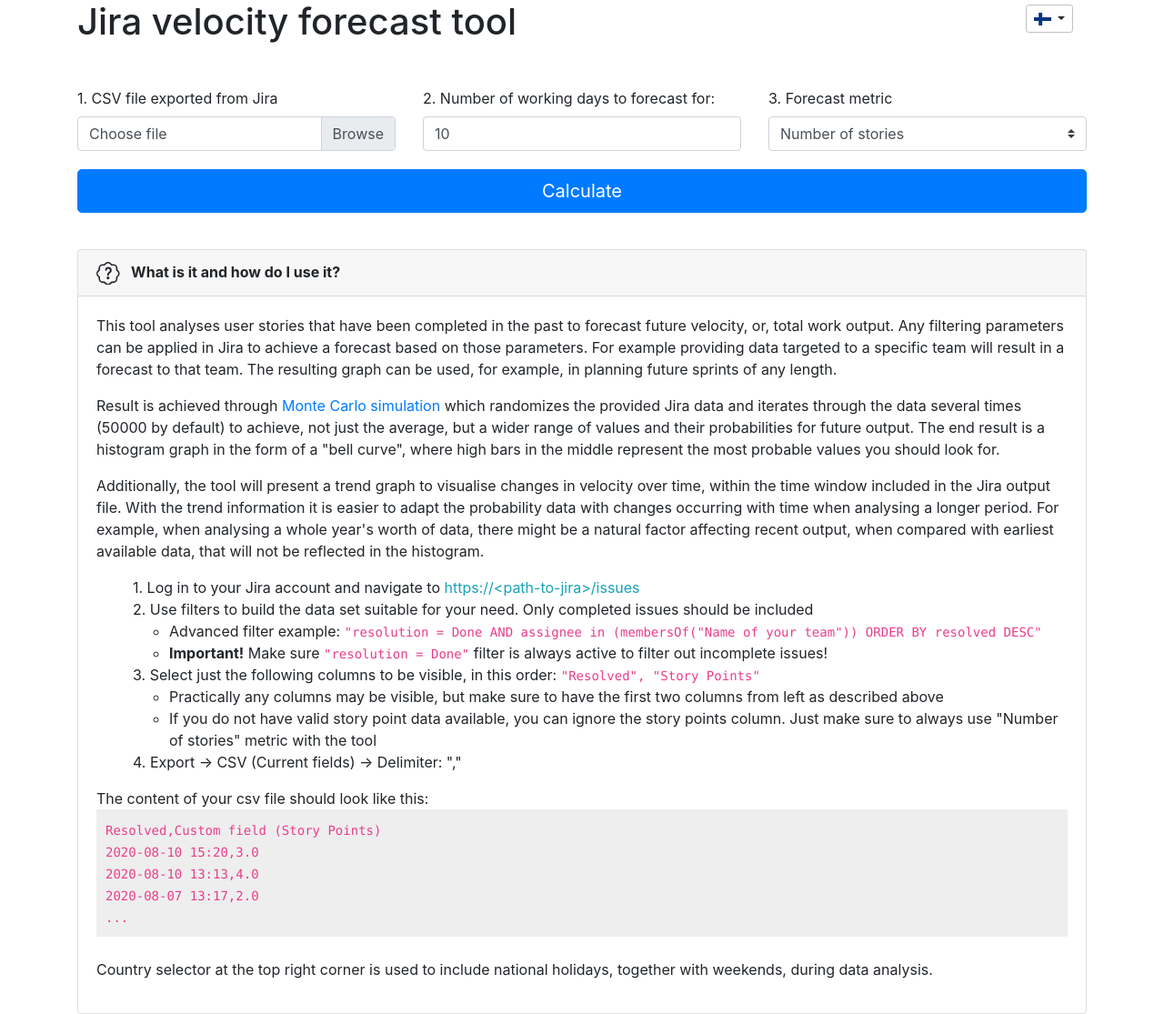
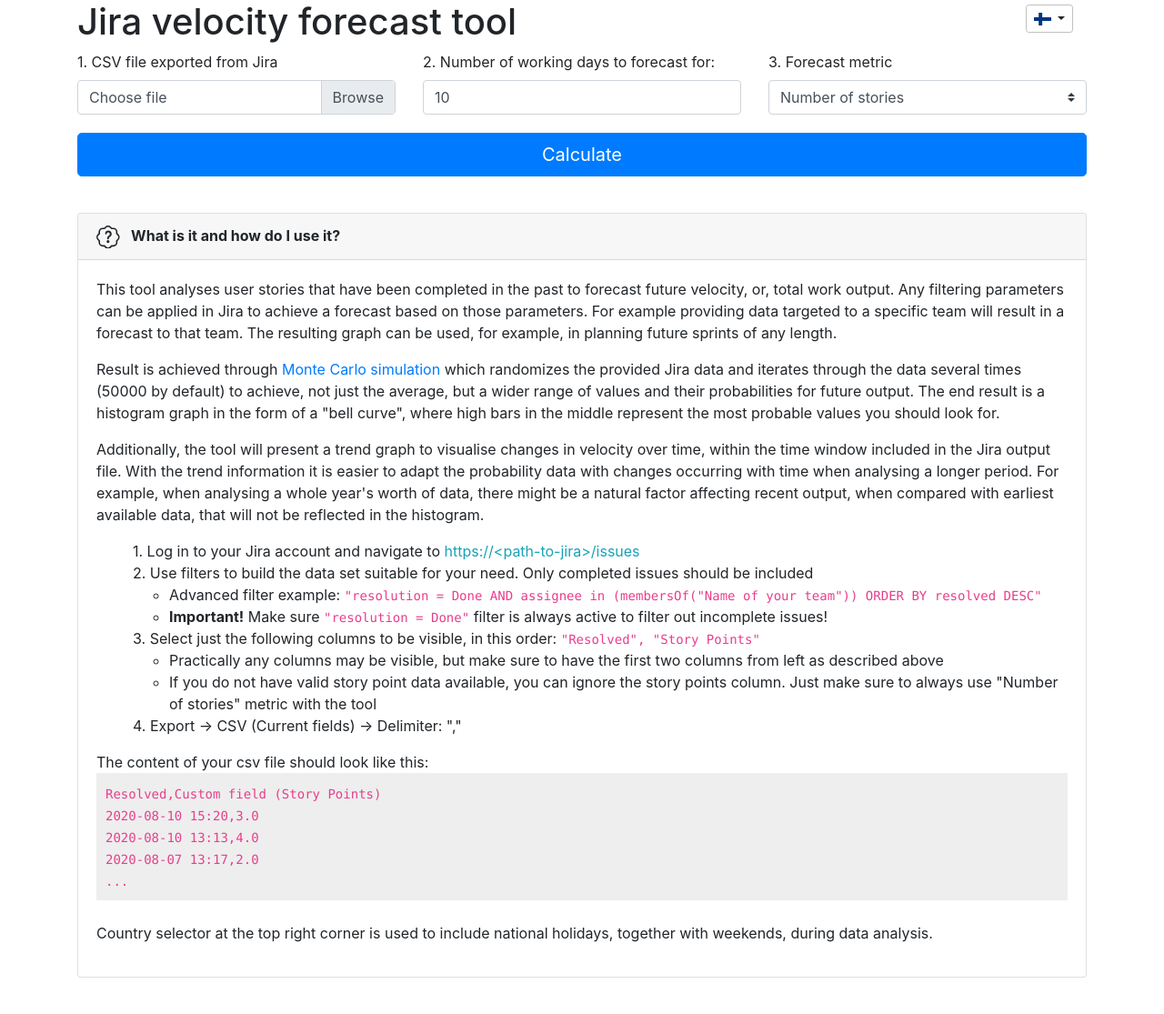
Before and after one commit to ais6000/jira-velocity-forecast, a PHP site: page / in a window 1280 px wide. Shown: the whole page at 91% size. After the commit the page ends 1075 px from the top, so only its background shows below. Run offline with PHP 8.4, Linux system fonts and the light colour scheme; some libraries are stand-ins or nearby versions.

Commit message:
Created local css resource

```diff
--- a/View/Templates/Head.tpl
+++ b/View/Templates/Head.tpl
@@ -24,5 +24,6 @@
           href="https://cdnjs.cloudflare.com/ajax/libs/flag-icon-css/3.5.0/css/flag-icon.min.css"
           integrity="sha512-Cv93isQdFwaKBV+Z4X8kaVBYWHST58Xb/jVOcV9aRsGSArZsgAnFIhMpDoMDcFNoUtday1hdjn0nGp3+KZyyFw=="
           crossorigin="anonymous" />
+    <link rel="stylesheet" href="resources/css/styles.css">
     <title>Jira velocity forecast tool</title>
 </head>
--- a/View/Templates/Main/CountrySelection.tpl
+++ b/View/Templates/Main/CountrySelection.tpl
@@ -1,6 +1,6 @@
 <div class="col-3 text-right">
-    <div class="dropdown show" style="margin: 5px 15px 0 0;">
-        <a class="btn btn-sm dropdown-toggle" href="#" role="button" id="dropdownMenuLink" data-toggle="dropdown" aria-haspopup="true" aria-expanded="false" style="border: 1px solid silver;">
+    <div class="dropdown show flag-dd">
+        <a class="btn btn-sm dropdown-toggle" href="#" role="button" id="dropdownMenuLink" data-toggle="dropdown" aria-haspopup="true" aria-expanded="false">
             <span class="flag-icon flag-icon-{{countryLowercase}}"></span>
         </a>
         <div class="dropdown-menu" aria-labelledby="dropdownMenuLink">
--- a/View/Templates/Main/Form.tpl
+++ b/View/Templates/Main/Form.tpl
@@ -1,17 +1,17 @@
  <form action="{{baseUrl}}" method="post" enctype="multipart/form-data">
     <div class="row">
-        <div class="col-xl" style="height: 90px;">
+        <div class="col-xl form-item-container">
             <label for="file">1. CSV file exported from Jira</label>
             <div class="custom-file">
                 <input type="file" class="custom-file-input" id="file" name="{{paramFile}}">
                 <label class="custom-file-label" for="file">Choose file</label>
             </div>
         </div>
-        <div class="col-xl" style="height: 90px;">
+        <div class="col-xl form-item-container">
             <label for="days">2. Number of working days to forecast for:</label>
             <input type="text" class="form-control" id="days" name="{{paramDays}}" placeholder="10 equals two week sprint" value="10" required>
         </div>
-        <div class="col-xl" style="height: 90px;">
+        <div class="col-xl form-item-container">
             <label for="metric">3. Forecast metric</label>
             <select class="custom-select d-block w-100" id="metric" name="{{paramMetric}}">
                 <option value="{{metricNumOfStories}}">Number of stories</option>
--- a/View/Templates/Main/Graphs.tpl
+++ b/View/Templates/Main/Graphs.tpl
@@ -1,5 +1,5 @@
 <div class="alert alert-success" role="alert">
-    <svg width="1.6em" height="1.6em" viewBox="0 0 16 16" class="bi bi-check-square" fill="currentColor" xmlns="http://www.w3.org/2000/svg" style="margin-right: 8px;">
+    <svg width="1.6em" height="1.6em" viewBox="0 0 16 16" class="bi bi-check-square" fill="currentColor" xmlns="http://www.w3.org/2000/svg">
         <path fill-rule="evenodd" d="M14 1H2a1 1 0 0 0-1 1v12a1 1 0 0 0 1 1h12a1 1 0 0 0 1-1V2a1 1 0 0 0-1-1zM2 0a2 2 0 0 0-2 2v12a2 2 0 0 0 2 2h12a2 2 0 0 0 2-2V2a2 2 0 0 0-2-2H2z"/>
         <path fill-rule="evenodd" d="M10.97 4.97a.75.75 0 0 1 1.071 1.05l-3.992 4.99a.75.75 0 0 1-1.08.02L4.324 8.384a.75.75 0 1 1 1.06-1.06l2.094 2.093 3.473-4.425a.236.236 0 0 1 .02-.022z"/>
     </svg>
--- a/View/Templates/Main/Instructions.tpl
+++ b/View/Templates/Main/Instructions.tpl
@@ -1,6 +1,6 @@
-<div class="card" style="margin-top: 40px;">
+<div class="card instructions-container">
     <div class="card-header">
-        <svg width="1.6em" height="1.6em" viewBox="0 0 16 16" class="bi bi-patch-question" fill="currentColor" xmlns="http://www.w3.org/2000/svg" style="margin-right: 8px;">
+        <svg width="1.6em" height="1.6em" viewBox="0 0 16 16" class="bi bi-patch-question" fill="currentColor" xmlns="http://www.w3.org/2000/svg">
             <path d="M7.002 11a1 1 0 1 1 2 0 1 1 0 0 1-2 0zM8.05 9.6c.336 0 .504-.24.554-.627.04-.534.198-.815.847-1.26.673-.475 1.049-1.09 1.049-1.986 0-1.325-.92-2.227-2.262-2.227-1.02 0-1.792.492-2.1 1.29A1.71 1.71 0 0 0 6 5.48c0 .393.203.64.545.64.272 0 .455-.147.564-.51.158-.592.525-.915 1.074-.915.61 0 1.03.446 1.03 1.084 0 .563-.208.885-.822 1.325-.619.433-.926.914-.926 1.64v.111c0 .428.208.745.585.745z"/>
             <path fill-rule="evenodd" d="M10.273 2.513l-.921-.944.715-.698.622.637.89-.011a2.89 2.89 0 0 1 2.924 2.924l-.01.89.636.622a2.89 2.89 0 0 1 0 4.134l-.637.622.011.89a2.89 2.89 0 0 1-2.924 2.924l-.89-.01-.622.636a2.89 2.89 0 0 1-4.134 0l-.622-.637-.89.011a2.89 2.89 0 0 1-2.924-2.924l.01-.89-.636-.622a2.89 2.89 0 0 1 0-4.134l.637-.622-.011-.89a2.89 2.89 0 0 1 2.924-2.924l.89.01.622-.636a2.89 2.89 0 0 1 4.134 0l-.715.698a1.89 1.89 0 0 0-2.704 0l-.92.944-1.32-.016a1.89 1.89 0 0 0-1.911 1.912l.016 1.318-.944.921a1.89 1.89 0 0 0 0 2.704l.944.92-.016 1.32a1.89 1.89 0 0 0 1.912 1.911l1.318-.016.921.944a1.89 1.89 0 0 0 2.704 0l.92-.944 1.32.016a1.89 1.89 0 0 0 1.911-1.912l-.016-1.318.944-.921a1.89 1.89 0 0 0 0-2.704l-.944-.92.016-1.32a1.89 1.89 0 0 0-1.912-1.911l-1.318.016z"/>
         </svg>
@@ -26,7 +26,7 @@
             with time when analysing a longer period. For example, when analysing a whole year's worth of data, there might be a natural
             factor affecting recent output, when compared with earliest available data, that will not be reflected in the histogram.
         </p>
-        <ul style="list-style-type: none;">
+        <ul class="instructions-steps">
             <li>1. Log in to your Jira account and navigate to <span class="text-info">https://&lt;path-to-jira&gt;/issues</span></li>
             <li>2. Use filters to build the data set suitable for your need. Only completed issues should be included</li>
             <li><ul><li>Advanced filter example: <code>"resolution = Done AND assignee in (membersOf("Name of your team")) ORDER BY resolved DESC"</code></li></ul></li>
@@ -37,7 +37,7 @@
             <li>4. Export -> CSV (Current fields) -> Delimiter: ","</li>
         </ul>
         The content of your csv file should look like this:
-        <div style="background-color: #eee; padding: 10px;">
+        <div class="instructions-csv">
             <code>
                 Resolved,Custom field (Story Points)<br />
                 2020-08-10 15:20,3.0<br />
--- a/View/Templates/Main/Title.tpl
+++ b/View/Templates/Main/Title.tpl
@@ -1,4 +1,4 @@
-<div class="row" style="margin-bottom: 40px;">
+<div class="row" class="title-row">
     <div class="col-9">
         <h1>Jira velocity forecast tool</h1>
     </div>
--- a/View/Templates/Main/Warnings.tpl
+++ b/View/Templates/Main/Warnings.tpl
@@ -1,5 +1,5 @@
 <div class="alert alert-danger" role="alert">
-    <svg width="1.6em" height="1.6em" viewBox="0 0 16 16" class="bi bi-shield-exclamation" fill="currentColor" xmlns="http://www.w3.org/2000/svg" style="margin-right: 8px;">
+    <svg width="1.6em" height="1.6em" viewBox="0 0 16 16" class="bi bi-shield-exclamation" fill="currentColor" xmlns="http://www.w3.org/2000/svg">
         <path fill-rule="evenodd" d="M5.443 1.991a60.17 60.17 0 0 0-2.725.802.454.454 0 0 0-.315.366C1.87 7.056 3.1 9.9 4.567 11.773c.736.94 1.533 1.636 2.197 2.093.333.228.626.394.857.5.116.053.21.089.282.11A.73.73 0 0 0 8 14.5c.007-.001.038-.005.097-.023.072-.022.166-.058.282-.111.23-.106.525-.272.857-.5a10.197 10.197 0 0 0 2.197-2.093C12.9 9.9 14.13 7.056 13.597 3.159a.454.454 0 0 0-.315-.366c-.626-.2-1.682-.526-2.725-.802C9.491 1.71 8.51 1.5 8 1.5c-.51 0-1.49.21-2.557.491zm-.256-.966C6.23.749 7.337.5 8 .5c.662 0 1.77.249 2.813.525a61.09 61.09 0 0 1 2.772.815c.528.168.926.623 1.003 1.184.573 4.197-.756 7.307-2.367 9.365a11.191 11.191 0 0 1-2.418 2.3 6.942 6.942 0 0 1-1.007.586c-.27.124-.558.225-.796.225s-.526-.101-.796-.225a6.908 6.908 0 0 1-1.007-.586 11.192 11.192 0 0 1-2.417-2.3C2.167 10.331.839 7.221 1.412 3.024A1.454 1.454 0 0 1 2.415 1.84a61.11 61.11 0 0 1 2.772-.815z"/>
         <path d="M7.002 11a1 1 0 1 1 2 0 1 1 0 0 1-2 0zM7.1 4.995a.905.905 0 1 1 1.8 0l-.35 3.507a.552.552 0 0 1-1.1 0L7.1 4.995z"/>
     </svg>
--- /dev/null
+++ b/public/resources/css/styles.css
@@ -0,0 +1,32 @@
+/* Title */
+.title-row {
+    margin-bottom: 40px;
+}
+.flag-dd {
+    margin: 5px 15px 0 0;
+}
+.flag-dd .dropdown-toggle {
+    border: 1px solid silver;
+}
+
+/* Form */
+.form-item-container {
+    height: 90px;
+}
+
+/* Instructions */
+.instructions-container {
+    margin-top: 40px;
+}
+.instructions-steps {
+    list-style-type: none;
+}
+.instructions-csv {
+    background-color: #eee;
+    padding: 10px;
+}
+
+/* Misc */
+.bi {
+    margin-right: 8px;
+}
```
